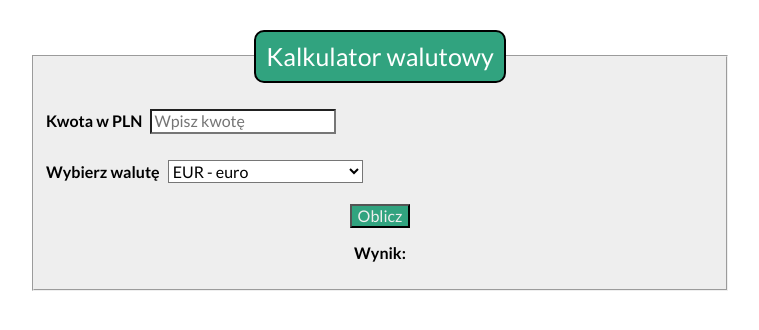
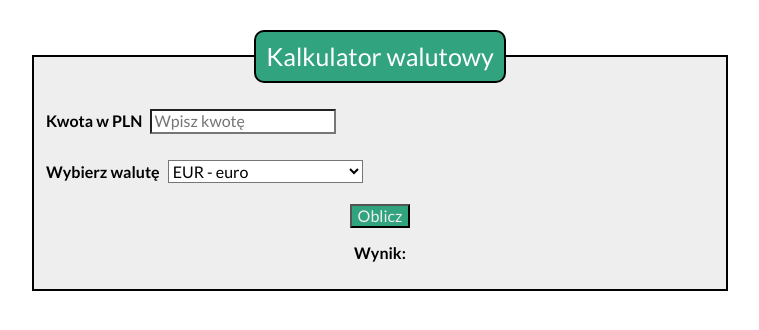
Before and after one commit to BartoszKoza/Currency-converter, a plain HTML site: page index.html in a window 1280 px wide. Shown: the whole page, without its empty margins (260-1019 px from the left). Drawn offline with nearby package versions, Linux system fonts and the light colour scheme.

Commit message:
added  border

```diff
--- a/css/form.css
+++ b/css/form.css
@@ -1,6 +1,7 @@
 .form__fieldset{
-    background-color: #eee;
+    background-color: #eeeeee;
     margin-top: 30px;
+    border:2px solid black;
 }
 
 
```
